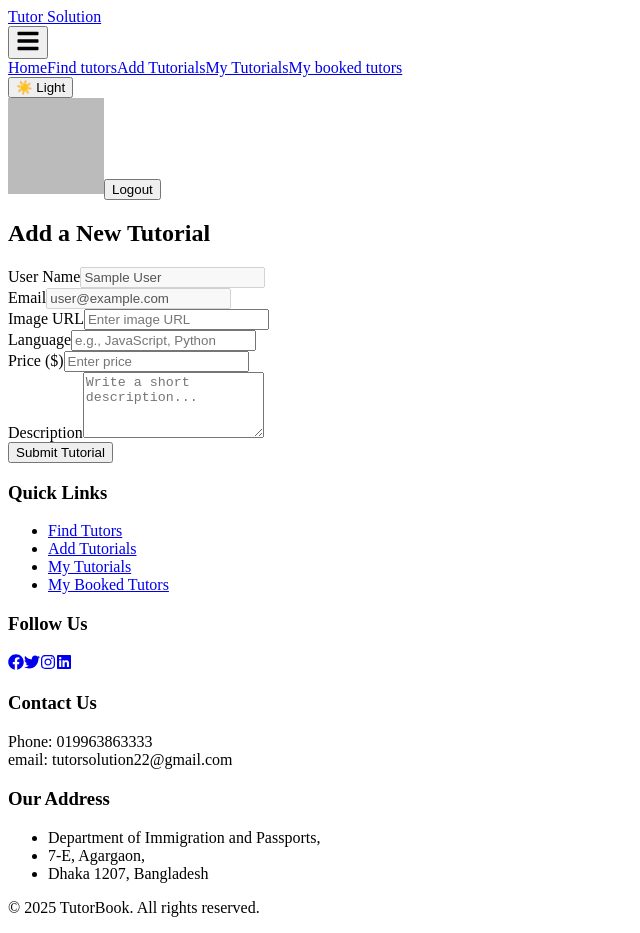
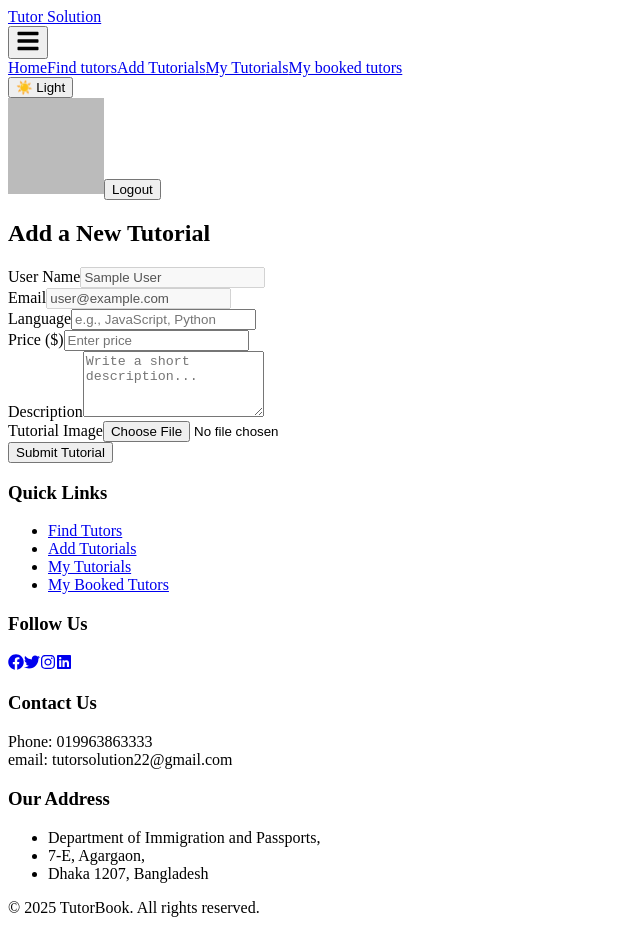
Before and after one commit to Shorifuzzaman2020/Tutor-solution-client-side, a React (Vite) app: page /add-tutorials in a window 1280 px wide. Shown: the whole page, without its empty margins (0-640 px from the left). Built offline with nearby package versions, Linux system fonts and the light colour scheme; no server answers; sample sign-in values are in the browser's storage.

Commit message:
photo upload functionality done instead of photourl upload

```diff
--- a/src/pages/AddTutorials.jsx
+++ b/src/pages/AddTutorials.jsx
@@ -8,26 +8,73 @@ const AddTutorials = () => {
     const { user } = useUser();
     const navigate = useNavigate();
     const [loading, setLoading] = useState(false);
+    const [uploading, setUploading] = useState(false);
+    const [formData, setFormData] = useState({
+        image: "",
+    });
 
+    const imgbbAPIKey = "fc3b149af4e69041d72248d6085358e9";
 
+    // Handle image upload to ImgBB
+    const handleImageUpload = async (e) => {
+        const file = e.target.files[0];
+        if (!file) return;
+
+        setUploading(true);
+
+        const form = new FormData();
+        form.append("image", file);
+
+        try {
+            const res = await fetch(
+                `https://api.imgbb.com/1/upload?key=${imgbbAPIKey}`,
+                {
+                    method: "POST",
+                    body: form,
+                }
+            );
+            const data = await res.json();
+            if (data.success) {
+                setFormData((prev) => ({
+                    ...prev,
+                    image: data.data.url,
+                }));
+                Swal.fire("Uploaded!", "Image uploaded successfully!", "success");
+            } else {
+                Swal.fire("Error!", "Image upload failed!", "error");
+            }
+        } catch (err) {
+            console.error("Upload error:", err);
+            Swal.fire("Error!", "Image upload error!", "error");
+        }
+
+        setUploading(false);
+    };
 
     const handleAddTutorials = async (e) => {
         e.preventDefault();
+
+        // Prevent submit if image is not uploaded
+        if (!formData.image) {
+            Swal.fire({
+                icon: "warning",
+                title: "Please upload the tutorial image first.",
+            });
+            return;
+        }
+
         const form = e.target;
-        const formData = new FormData(form);
-
         const newTutorial = {
             userId: user.uid,
             userName: user.displayName,
             email: user.email,
-            image: formData.get("image"),
-            language: formData.get("language"),
-            price: parseFloat(formData.get("price")),
-            description: formData.get("description"),
+            image: formData.image,
+            language: form.language.value,
+            price: parseFloat(form.price.value),
+            description: form.description.value,
             review: 0,
             createdAt: new Date().toISOString(),
         };
-
 
         setLoading(true);
 
@@ -38,9 +85,7 @@ const AddTutorials = () => {
                 body: JSON.stringify(newTutorial),
             });
 
-            if (!response.ok) {
-                throw new Error("Failed to add tutorial");
-            }
+            if (!response.ok) throw new Error("Failed to add tutorial");
 
             const data = await response.json();
             if (data.insertedId) {
@@ -50,6 +95,7 @@ const AddTutorials = () => {
                     confirmButtonColor: "#22c55e",
                 });
                 form.reset();
+                setFormData({ image: "" });
                 navigate("/my-tutorials");
             } else {
                 throw new Error("Tutorial not saved properly");
@@ -65,6 +111,7 @@ const AddTutorials = () => {
             setLoading(false);
         }
     };
+
     if (loading || !user) {
         return <div className="text-center mt-10">Loading...</div>;
     }
@@ -90,17 +137,6 @@ const AddTutorials = () => {
                         value={user.email}
                         disabled
                         className="w-full border px-3 py-2 rounded bg-gray-100"
-                    />
-                </div>
-
-                <div>
-                    <label className="block mb-1 font-medium">Image URL</label>
-                    <input
-                        type="text"
-                        name="image"
-                        className="w-full border px-3 py-2 rounded"
-                        placeholder="Enter image URL"
-                        required
                     />
                 </div>
 
@@ -137,6 +173,19 @@ const AddTutorials = () => {
                         required
                     ></textarea>
                 </div>
+                <div>
+                    <label className="block mb-1 font-medium">Tutorial Image</label>
+                    <input
+                        type="file"
+                        accept="image/*"
+                        onChange={handleImageUpload}
+                        className="w-full border px-3 py-2 rounded"
+                    />
+                    {uploading && <p className="text-blue-500 text-sm mt-1">Uploading image...</p>}
+                    {formData.image && (
+                        <img src={formData.image} alt="Uploaded" className="mt-2 w-32 rounded" />
+                    )}
+                </div>
 
                 <div>
                     <button
```
